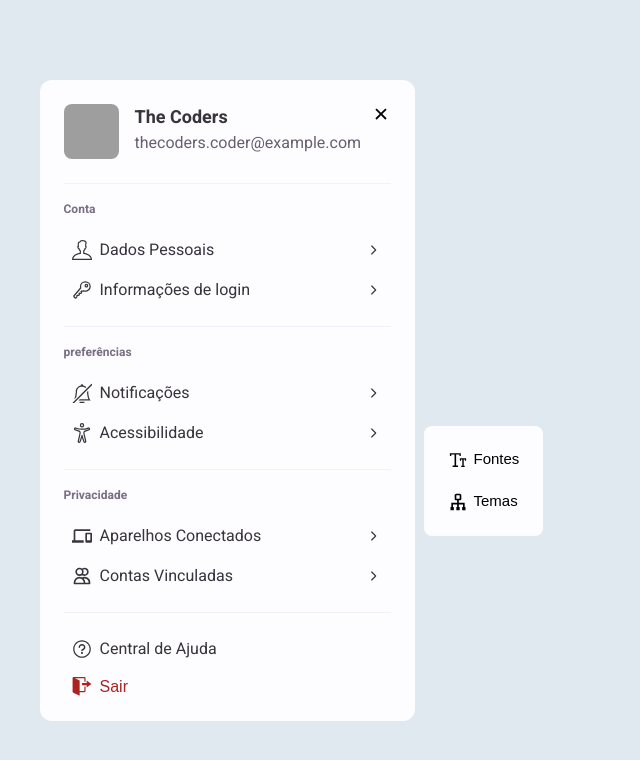
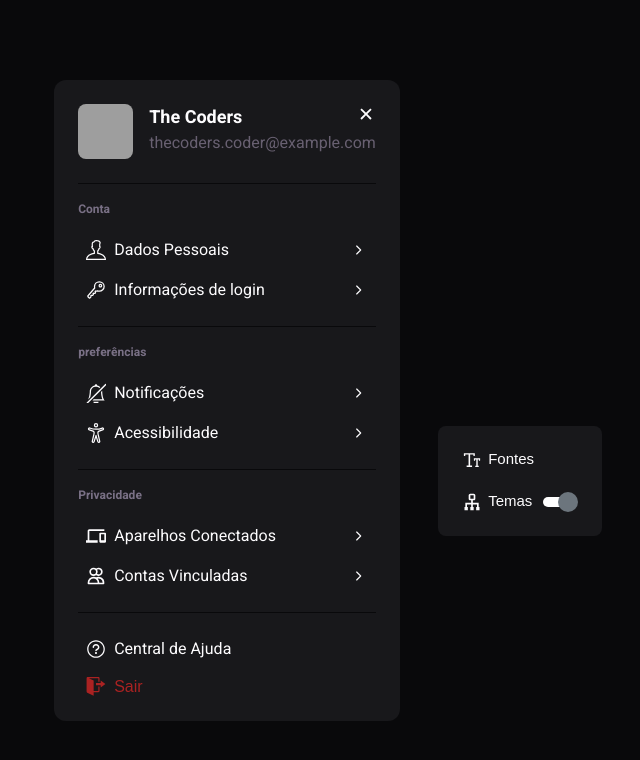
Before and after one commit to pablokaliel/boracodar-22, a React (Vite) app: page / in a window 1280 px wide. Both pictures are taken after a click on the button "btn-function". Shown: the top 760 px of the page, without its empty margins (413-1053 px from the left). Built offline with nearby package versions, Linux system fonts and the light colour scheme; grey boxes are pictures that could not be loaded.

Commit message:
add function theme

```diff
--- /dev/null
+++ b/src/components/toggletheme/index.jsx
@@ -0,0 +1,25 @@
+import Switch from "react-switch";
+import { ThemeContext } from "styled-components";
+import { useContext } from "react";
+
+function TrocaTheme({ toggleTheme }) {
+  const { colors, title } = useContext(ThemeContext);
+
+  return (
+    <Switch
+      onChange={toggleTheme}
+      checked={title === "dark"}
+      height={10}
+      width={30}
+      checkedIcon={false}
+      uncheckedIcon={false}
+      handleDiameter={20}
+      offColor="#6c757d"
+      onColor="#fff"
+      offHandleColor="#e2d8d8"
+      onHandleColor="#6c757d"
+    />
+  );
+}
+
+export default TrocaTheme;
--- a/src/pages/home/index.jsx
+++ b/src/pages/home/index.jsx
@@ -1,83 +1,96 @@
-import React, { useState, useRef } from "react"
-import { Container, Swapper, Header, Divider, DivImg, Main, DivInfo, Info, DivSwitch} from "./styles"
-import Switch from "react-switch"
+import React, { useState, useRef } from "react";
+import { Container, Swapper, Header, Divider, DivImg, Main, DivInfo, Info, DivSwitch} from "./styles";
+import Switch from "react-switch";
 
-import { RxCaretRight, RxBell, RxQuestionMarkCircled } from "react-icons/rx"
-import { IoKeyOutline, IoAccessibilityOutline, IoCloseSharp} from "react-icons/io5"
-import { MdBluetoothAudio, MdOutlineDevices, MdManageAccounts, MdOutlinePhotoCamera} from "react-icons/md"
-import { HiOutlineUsers } from "react-icons/hi"
-import { GoSignOut } from "react-icons/go"
-import { VscDebugDisconnect } from "react-icons/vsc"
-import { TfiUser } from "react-icons/tfi"
-import { GrShieldSecurity } from "react-icons/gr"
-import { BiPhone, BiSitemap } from "react-icons/bi"
-import { AiOutlineEdit, AiOutlineFontSize, AiOutlineLoading, AiOutlineSearch} from "react-icons/ai"
-import { BsBellSlash, BsAirplane } from "react-icons/bs"
+import { RxCaretRight, RxBell, RxQuestionMarkCircled} from "react-icons/rx";
+import { IoKeyOutline, IoAccessibilityOutline, IoCloseSharp} from "react-icons/io5";
+import { MdBluetoothAudio, MdOutlineDevices, MdManageAccounts, MdOutlinePhotoCamera} from "react-icons/md";
+import { HiOutlineUsers} from "react-icons/hi";
+import { GoSignOut} from "react-icons/go";
+import { VscDebugDisconnect} from "react-icons/vsc";
+import { TfiUser} from "react-icons/tfi";
+import { BiPhone, BiSitemap} from "react-icons/bi";
+import { AiOutlineEdit, AiOutlineFontSize, AiOutlineLoading, AiOutlineSearch, AiOutlineSecurityScan} from "react-icons/ai";
+import { BsBellSlash, BsAirplane} from "react-icons/bs";
+import TrocaTheme from "../../components/toggletheme";
+
+import light from "../../themes/light";
+import dark from "../../themes/dark";
+import usePersistedState from "../../utils/usePersistedState";
+import { ThemeProvider } from "styled-components";
 
 function Home() {
 
-  const [modalItem, setModalItem] = useState(null)
-  const modalRef = useRef(null)
-  const [cartVisible, setCartVisible] = useState(false)
-  const [isLoading, setLoading] = useState(false)
-  const [checked, setChecked] = useState(false)
-  const [notificationIcon, setNotificationIcon] = useState(<BsBellSlash size={20} />)
-  const [fontSize, setFontSize] = useState(16)
+  const [modalItem, setModalItem] = useState(null);
+  const modalRef = useRef(null);
+  const [cartVisible, setCartVisible] = useState(false);
+  const [isLoading, setLoading] = useState(false);
+  const [checked, setChecked] = useState(false);
+  const [notificationIcon, setNotificationIcon] = useState( <BsBellSlash size={20} /> );
+  const [fontSize, setFontSize] = useState(16);
+  const [theme, setTheme] = usePersistedState("theme", dark);
 
+  const toggleTheme = () => {
+    setTheme(theme.title === "dark" ? light : dark);
+  };
 
   const handleFontClick = () => {
-    setFontSize(prevSize => prevSize === 16 ? 19 : 16); // Alterna entre 16px e 19px
-  }
+    setFontSize((prevSize) => (prevSize === 16 ? 19 : 16));
+  };
 
   const handleChange = (checked) => {
-    setChecked(checked)
-    setNotificationIcon(checked ? <RxBell size={20} /> : <BsBellSlash size={20} />)
-  }
+    setChecked(checked);
+    setNotificationIcon(
+      checked ? <RxBell size={20} /> : <BsBellSlash size={20} />
+    );
+  };
 
   const handleSignOut = () => {
-    setLoading(true)
+    setLoading(true);
     // Simulating a delay of 2 seconds before closing the cart
     setTimeout(() => {
-      setCartVisible(false)
-      setLoading(false)
-    }, 2000)
-  }
+      setCartVisible(false);
+      setLoading(false);
+    }, 2000);
+  };
 
   const toggleCartVisibility = () => {
-    setCartVisible(!cartVisible)
-  }
+    setCartVisible(!cartVisible);
+  };
 
   const handleMouseEnter = (item, position) => {
-    setModalItem({ item, position })
-  }
+    setModalItem({ item, position });
+  };
 
   const handleModalMouseEnter = () => {
-    clearTimeout()
-  }
+    clearTimeout();
+  };
 
   const handleModalMouseLeave = () => {
-    setModalItem(null)
-  }
+    setModalItem(null);
+  };
 
   const handleItemClick = (item) => {
-    setModalItem(null)
-  }
+    setModalItem(null);
+  };
 
   const renderModalContent = () => {
-    if (!modalItem) return null
+    if (!modalItem) return null;
 
     switch (modalItem.item) {
       case "DadosPessoais":
         return (
             <div className="itenscenter">
-            <button title="btn-function"
+              <button
+                title="btn-function"
                 className="item"
                 onClick={() => handleItemClick("Editar Perfil")}
               >
                 <AiOutlineEdit size={20} />
                 <span>Editar Perfil</span>
               </button>
-            <button title="btn-function"
+              <button
+                title="btn-function"
                 className="item"
                 onClick={() => handleItemClick("Trocar Foto")}
               >
@@ -85,23 +98,28 @@ function Home() {
                 <span>Trocar Foto</span>
               </button>
             </div>
-        )
+        );
       case "Informacoes":
         return (
             <div className="itenscenter">
-            <button title="btn-function"
+              <button
+                title="btn-function"
                 className="item"
                 onClick={() => handleItemClick("Seguranca")}
               >
-              <GrShieldSecurity size={20} />
+                <AiOutlineSecurityScan size={20} />
                 <span>Segurança</span>
               </button>
-            <button title="btn-function" className="item" onClick={() => handleItemClick("Contato")}>
+              <button
+                title="btn-function"
+                className="item"
+                onClick={() => handleItemClick("Contato")}
+              >
                 <BiPhone size={20} />
                 <span>Contato</span>
               </button>
             </div>
-        )
+        );
       case "notificacoes":
         return (
             <div className="itenscenter">
@@ -126,7 +144,8 @@ function Home() {
                   />
                 </button>
               </DivSwitch>
-            <button title="btn-function"
+              <button
+                title="btn-function"
                 className="item"
                 onClick={() => handleItemClick("AtivarNotificacoes")}
               >
@@ -134,38 +153,46 @@ function Home() {
                 <span>Modo Avião</span>
               </button>
             </div>
-        )
+        );
       case "acessibilidade":
         return (
             <div className="itenscenter">
-            <button title="btn-function" className="item" onClick={() => handleFontClick()}>
+              <button
+                title="btn-function"
+                className="item"
+                onClick={() => handleFontClick()}
+              >
                 <AiOutlineFontSize size={20} />
                 <span>Fontes</span>
               </button>
-            <button title="btn-function" className="item" onClick={() => handleItemClick("Temas")}>
+              <button title="btn-function" className="item">
                 <BiSitemap size={20} />
                 <span>Temas</span>
+                <TrocaTheme toggleTheme={toggleTheme} />
               </button>
             </div>
-        )
+        );
       case "AparelhosConectados":
         return (
             <div className="itenscenter">
-            <button title="btn-function"
+              <button
+                title="btn-function"
                 className="item"
                 onClick={() => handleItemClick("DesconectarDispositivos")}
               >
                 <VscDebugDisconnect size={20} />
                 <span>Desconectar Dispositivos</span>
               </button>
-            <button title="btn-function"
+              <button
+                title="btn-function"
                 className="item"
                 onClick={() => handleItemClick("ConectarDispositivo")}
               >
                 <MdBluetoothAudio size={20} />
                 <span>Conectar Dispositivo</span>
               </button>
-            <button title="btn-function"
+              <button
+                title="btn-function"
                 className="item"
                 onClick={() => handleItemClick("EncontrarDispositivo")}
               >
@@ -183,16 +210,21 @@ function Home() {
                 <p>(há 11 horas atrás)</p>
               </div>
             </div>
-        )
+        );
       case "ContasVinculadas":
-        return <div>Nenhuma Conta Vinculada.</div>
+        return (
+          <div className="itenscenter">
+            <span>Nenhuma Conta Vinculada.</span>
+          </div>
+        );
       default:
-        return null
+        return null;
     }
-  }
+  };
 
   return (
-    <Container style={{ fontSize: `${fontSize}px` }}> {/* Define o tamanho do texto */}
+    <ThemeProvider theme={theme}>
+      <Container style={{ fontSize: `${fontSize}px` }}>
         {cartVisible ? (
           <Swapper>
             <Header>
@@ -217,14 +249,28 @@ function Home() {
               <DivInfo>
                 <h1>Conta</h1>
 
-              <Info onMouseEnter={(event) => handleMouseEnter( "DadosPessoais", event.target.getBoundingClientRect() ) }>
+                <Info
+                  onMouseEnter={(event) =>
+                    handleMouseEnter(
+                      "DadosPessoais",
+                      event.target.getBoundingClientRect()
+                    )
+                  }
+                >
                   <div>
                     <TfiUser size={20} />
                     <span>Dados Pessoais</span>
                   </div>
                   <RxCaretRight size={20} />
                 </Info>
-              <Info onMouseEnter={(event) => handleMouseEnter( "Informacoes", event.target.getBoundingClientRect() ) }>
+                <Info
+                  onMouseEnter={(event) =>
+                    handleMouseEnter(
+                      "Informacoes",
+                      event.target.getBoundingClientRect()
+                    )
+                  }
+                >
                   <div>
                     <IoKeyOutline size={20} />
                     <span>Informações de login</span>
@@ -237,14 +283,28 @@ function Home() {
 
               <DivInfo>
                 <h1>preferências</h1>
-              <Info onMouseEnter={(event) => handleMouseEnter( "notificacoes", event.target.getBoundingClientRect())}>
+                <Info
+                  onMouseEnter={(event) =>
+                    handleMouseEnter(
+                      "notificacoes",
+                      event.target.getBoundingClientRect()
+                    )
+                  }
+                >
                   <div>
                     {notificationIcon}
                     <span>Notificações</span>
                   </div>
                   <RxCaretRight size={20} />
                 </Info>
-              <Info onMouseEnter={(event) => handleMouseEnter( "acessibilidade", event.target.getBoundingClientRect())}>
+                <Info
+                  onMouseEnter={(event) =>
+                    handleMouseEnter(
+                      "acessibilidade",
+                      event.target.getBoundingClientRect()
+                    )
+                  }
+                >
                   <div>
                     <IoAccessibilityOutline size={20} />
                     <span>Acessibilidade</span>
@@ -257,14 +317,28 @@ function Home() {
 
               <DivInfo>
                 <h1>Privacidade</h1>
-              <Info onMouseEnter={(event) => handleMouseEnter( "AparelhosConectados", event.target.getBoundingClientRect())}>
+                <Info
+                  onMouseEnter={(event) =>
+                    handleMouseEnter(
+                      "AparelhosConectados",
+                      event.target.getBoundingClientRect()
+                    )
+                  }
+                >
                   <div>
                     <MdOutlineDevices size={20} />
                     <span>Aparelhos Conectados</span>
                   </div>
                   <RxCaretRight size={20} />
                 </Info>
-              <Info onMouseEnter={(event) =>handleMouseEnter("ContasVinculadas", event.target.getBoundingClientRect())}>
+                <Info
+                  onMouseEnter={(event) =>
+                    handleMouseEnter(
+                      "ContasVinculadas",
+                      event.target.getBoundingClientRect()
+                    )
+                  }
+                >
                   <div>
                     <HiOutlineUsers size={20} />
                     <span>Contas Vinculadas</span>
@@ -284,7 +358,11 @@ function Home() {
                 </Info>
 
                 <Info>
-                <button title="btn-function" className="sign-out" onClick={handleSignOut}>
+                  <button
+                    title="btn-function"
+                    className="sign-out"
+                    onClick={handleSignOut}
+                  >
                     {isLoading ? (
                       <div>
                         <AiOutlineLoading size={20} className="loading-icon" />
@@ -322,13 +400,18 @@ function Home() {
         ) : (
           <div className="cart-open">
             <span>clique para abrir seu perfil:</span>
-          <button title="btn-function" className="open" onClick={toggleCartVisibility}>
+            <button
+              title="btn-function"
+              className="open"
+              onClick={toggleCartVisibility}
+            >
               <MdManageAccounts size={24} />
             </button>
           </div>
         )}
       </Container>
-  )
+    </ThemeProvider>
+  );
 }
 
-export default Home
+export default Home;
--- a/src/pages/home/styles.jsx
+++ b/src/pages/home/styles.jsx
@@ -7,6 +7,8 @@ export const Container = styled.div`
   display: flex;
   align-items: center;
   justify-content: center;
+  background: ${(props) => props.theme.colors.background};
+  color: ${(props) => props.theme.colors.textColor};
 
   .cart-open {
     display: flex;
@@ -21,15 +23,11 @@ export const Container = styled.div`
     border-radius: 100%;
 
     border: none;
-    color: var(--textColor);
-    background: var(--Card);
+    color: ${(props) => props.theme.colors.textColor};
+    background: ${(props) => props.theme.colors.card};
     box-shadow: 0px 4px 16px rgba(0, 0, 0, 0.1);
 
     transition: all 0.3s;
-
-    &:hover {
-      background: var(--buttonHover);
-    }
   }
 
   div {
@@ -38,9 +36,17 @@ export const Container = styled.div`
       display: flex;
       flex-direction: column;
       gap: 6px;
+
+      button {
+        color: ${(props) => props.theme.colors.textColor};
+      }
+
+      span {
+        color: ${(props) => props.theme.colors.textColor};
+      }
     }
     .app {
-      color: var(--SubText);
+      color: ${(props) => props.theme.colors.subText};
       font-size: 12px;
       margin-bottom: 12px;
     }
@@ -52,9 +58,10 @@ export const Container = styled.div`
       align-items: center;
       gap: 4px;
       margin-bottom: 3px;
+
       p {
         font-size: 11px;
-        color: var(--textColor);
+        color: ${(props) => props.theme.colors.textColor};
       }
     }
 
@@ -70,14 +77,13 @@ export const Container = styled.div`
       width: 100%;
 
       @media (max-width: 767px) {
-        background-color: var(--Card);
+        background: ${(props) => props.theme.colors.card};
         width: 100%;
       }
 
       &:hover {
-        color: #000;
         font-size: 16px;
-        background: var(--background);
+        background: ${(props) => props.theme.colors.background};
         border-radius: 8px;
       }
     }
@@ -89,35 +95,34 @@ export const Container = styled.div`
     position: absolute;
     z-index: 10;
 
-    background-color: var(--Card);
+    background: ${(props) => props.theme.colors.card};
     border-radius: 8px;
 
     @media (max-width: 767px) {
-      top: 0; // Posicionar o modal no topo
-      left: 0; // Ajustar a posição do modal
+      top: 0;
+      left: 0;
       display: flex;
       flex-direction: column;
       justify-content: center;
       align-items: center;
-      width: 100%; // Definir a largura do modal para preencher a tela
-      min-height: 150px; // Definir a altura do modal para preencher a tela
+      width: 100%;
+      min-height: 150px;
       margin-left: 0;
-      background-color: var(--background);
+      background: ${(props) => props.theme.colors.background};
     }
   }
 `;
 export const Swapper = styled.div`
-  min-width: 375px;
   padding: 24px 24px 16px 24px;
 
-  background: var(--Card);
+  background: ${(props) => props.theme.colors.card};
   border-radius: 12px;
 `;
 
 export const Divider = styled.div`
   height: 1px;
   margin: 16px 0px;
-  background-color: #f4effa;
+  background: ${(props) => props.theme.colors.background};
 `;
 
 export const Header = styled.header`
@@ -132,15 +137,17 @@ export const Header = styled.header`
     position: absolute;
     top: 0;
     right: 0;
+    color: ${(props) => props.theme.colors.textColor};
   }
 
   div {
     h1 {
       font-size: 18px;
+      color: ${(props) => props.theme.colors.textColor};
     }
 
     span {
-      color: var(--email);
+      color: ${(props) => props.theme.colors.email};
     }
   }
 `;
@@ -164,12 +171,14 @@ export const Main = styled.main``;
 export const DivSwitch = styled.div`
   display: flex;
   align-items: center;
+
   .flex {
     display: flex;
     align-items: center;
     justify-content: center;
     gap: 4px;
   }
+
   .between {
     display: flex;
     justify-content: space-between;
@@ -178,7 +187,7 @@ export const DivSwitch = styled.div`
 
 export const DivInfo = styled.div`
   h1 {
-    color: var(--SubText);
+    color: ${(props) => props.theme.colors.subText};
     font-size: 12px;
     margin-bottom: 12px;
   }
@@ -187,6 +196,7 @@ export const DivInfo = styled.div`
 export const Info = styled.div`
   width: 100%;
   height: 100%;
+  color: ${(props) => props.theme.colors.textColor};
 
   .loading-icon {
     margin-right: 5px;
@@ -211,9 +221,8 @@ export const Info = styled.div`
   padding: 8px;
 
   &:hover {
-    color: #000;
     font-size: 17px;
-    background: var(--background);
+    background: ${(props) => props.theme.colors.background};
     border-radius: 8px;
   }
 
@@ -228,7 +237,7 @@ export const Info = styled.div`
     gap: 8px;
     font-size: 16px;
     color: #aa2222;
-    width:100%;
+    width: 100%;
   }
 
   div {
--- a/src/styles/GlobalStyles.jsx
+++ b/src/styles/GlobalStyles.jsx
@@ -5,19 +5,6 @@ export default createGlobalStyle`
     margin: 0;
     padding: 0;
     box-sizing: border-box;
-  }
-
-  :root {
-    --background:#e1e9f0;
-    --textColor:#38343D;
-    --SubText:#797085;
-    --email:#686071;
-    --Card:#FDFCFE;
-  }
-
-  body {
-    background: var(--background);
-    color: var(--textColor);
   }
 
   #root,
--- /dev/null
+++ b/src/themes/dark.js
@@ -0,0 +1,11 @@
+export default {
+  title: "dark",
+
+  colors: {
+    background: "#09090B",
+    textColor: "#FDFCFE",
+    subText: "#797085",
+    email: "#686071",
+    card: "#18181b",
+  },
+};
--- /dev/null
+++ b/src/themes/light.js
@@ -0,0 +1,11 @@
+export default {
+  title: "light",
+
+  colors: {
+    background: "#e1e9f0",
+    textColor: "#38343D",
+    subText: "#797085",
+    email: "#686071",
+    card: "#FDFCFE",
+  },
+};
--- /dev/null
+++ b/src/utils/usePersistedState.js
@@ -0,0 +1,21 @@
+import { useState, useEffect } from "react";
+
+function usePersistedState(key, inicialState) {
+  const [state, setState] = useState(() => {
+    const storageValue = localStorage.getItem(key);
+
+    if (storageValue) {
+      return JSON.parse(storageValue);
+    } else {
+      return inicialState;
+    }
+  });
+
+  useEffect(() => {
+    localStorage.setItem(key, JSON.stringify(state));
+  }, [key, state]);
+
+  return [state, setState];
+}
+
+export default usePersistedState;
```
Also changed, not shown: src/App.jsx (+5 -6 lines), src/main.jsx (+7 -7 lines), src/themes/styled.d.ts (added, +15 -0 lines). Lines whose indentation alone changed are shown as unchanged.
